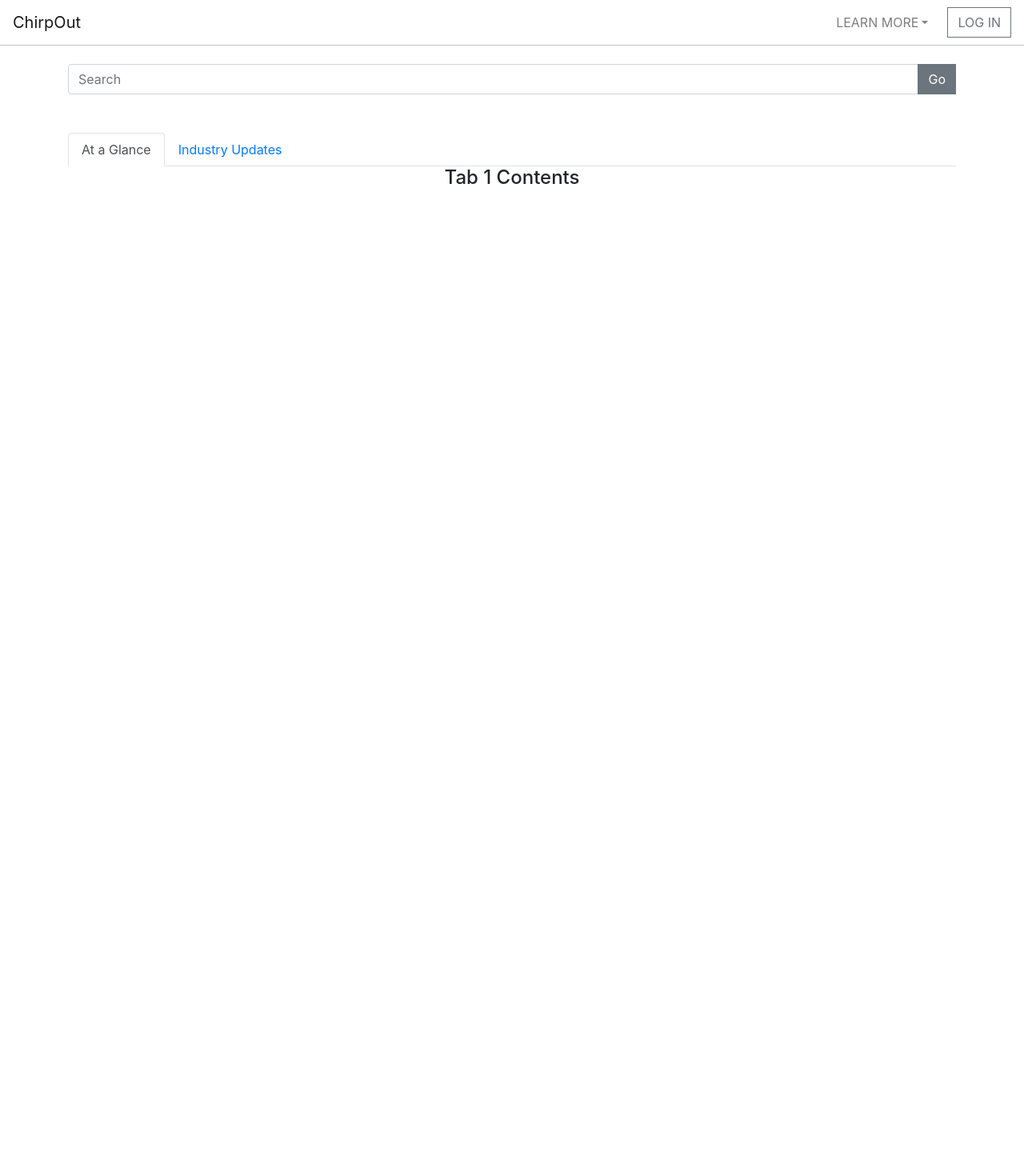
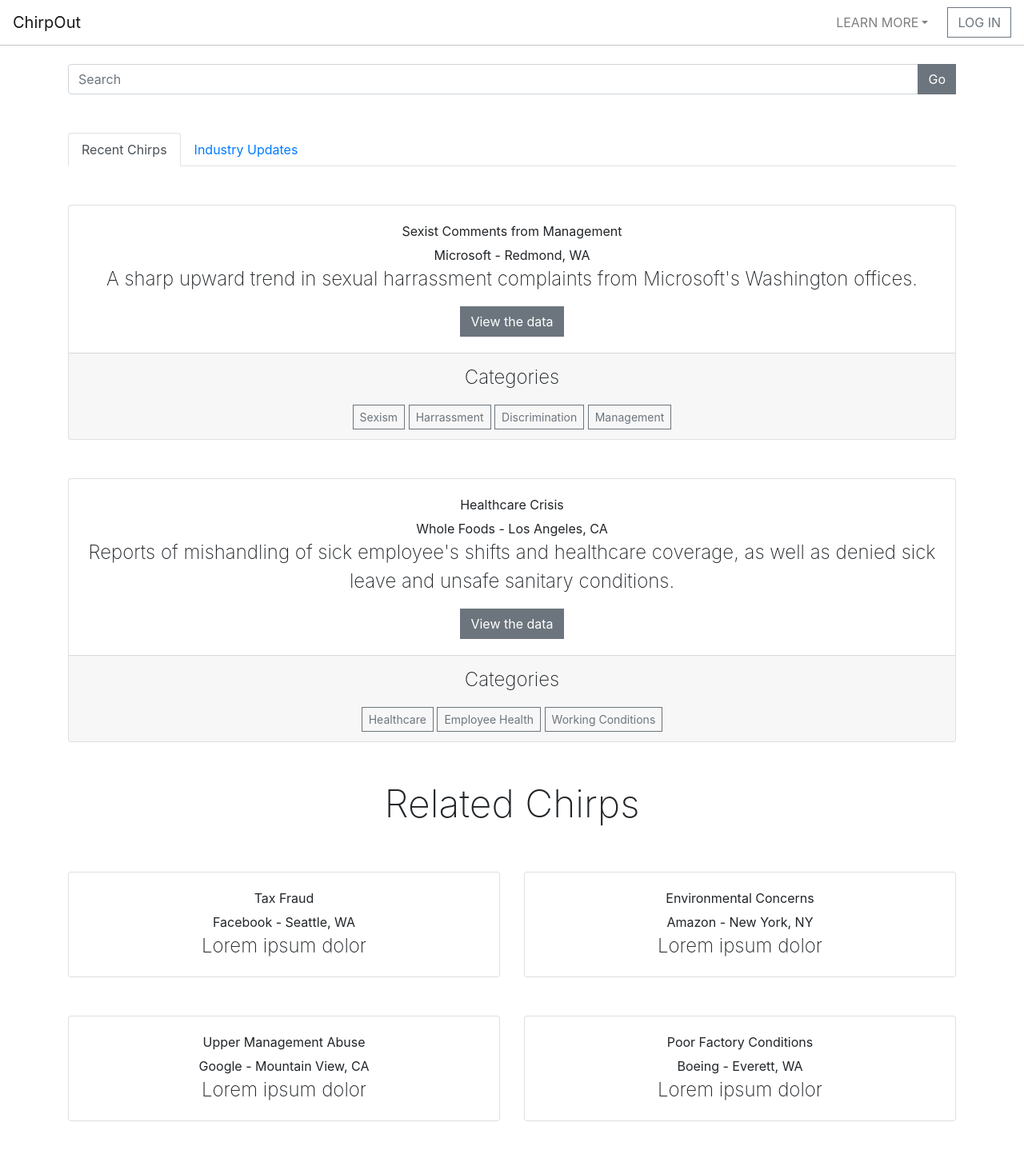
Before and after one commit to chirpout/app, a React (Create React App) app: page /dashboard in a window 1280 px wide. Shown: the top 1438 px of the page at 80% size. Before the commit the page ends 800 px from the top, so only its background shows below. Built offline with nearby package versions, Linux system fonts and the light colour scheme.

Commit message:
Mock out dashboard tabs.

```diff
--- a/src/pages/css/dashboard.module.css
+++ b/src/pages/css/dashboard.module.css
@@ -7,3 +7,11 @@
 .search {
     padding-bottom: 3em;
 }
+
+.rows {
+    padding-top: 3em;
+}
+
+.buttonrows {
+    padding-top: 0.5em;
+}
--- a/src/pages/css/report.module.css
+++ b/src/pages/css/report.module.css
@@ -36,5 +36,6 @@ html {
 }
 
 .maincontainer {
+    padding-top: 5em;
     text-align: center;
 }
--- a/src/pages/dashboard.js
+++ b/src/pages/dashboard.js
@@ -11,8 +11,11 @@ import {
   NavItem,
   NavLink,
   Card,
+  CardBody,
   CardTitle,
+  CardSubtitle,
   CardText,
+  CardFooter,
   Row,
   Col,
 } from "reactstrap";
@@ -52,7 +55,7 @@ const DashboardPanel = (props) => {
               toggle("1");
             }}
           >
-            At a Glance
+            Recent Chirps
           </NavLink>
         </NavItem>
         <NavItem>
@@ -68,33 +71,147 @@ const DashboardPanel = (props) => {
       </Nav>
       <TabContent activeTab={activeTab}>
         <TabPane tabId="1">
-          <Row>
+          <Row className={styles.rows}>
             <Col sm="12">
-              <h4>Tab 1 Contents</h4>
+              <Card>
+                <CardBody>
+                  <CardTitle>Sexist Comments from Management</CardTitle>
+                  <CardSubtitle>Microsoft - Redmond, WA</CardSubtitle>
+                  <CardText>
+                    A sharp upward trend in sexual harrassment complaints from
+                    Microsoft's Washington offices.
+                  </CardText>
+                  <Button>View the data</Button>
+                </CardBody>
+                <CardFooter>
+                  <p> Categories</p>
+                  <Button outline size="sm">
+                    Sexism
+                  </Button>{" "}
+                  <Button outline size="sm">
+                    Harrassment
+                  </Button>{" "}
+                  <Button outline size="sm">
+                    Discrimination
+                  </Button>{" "}
+                  <Button outline size="sm">
+                    Management
+                  </Button>
+                </CardFooter>
+              </Card>
+            </Col>
+          </Row>
+          <Row className={styles.rows}>
+            <Col sm="12">
+              <Card>
+                <CardBody>
+                  <CardTitle>Healthcare Crisis</CardTitle>
+                  <CardSubtitle>Whole Foods - Los Angeles, CA</CardSubtitle>
+                  <CardText>
+                    Reports of mishandling of sick employee's shifts and
+                    healthcare coverage, as well as denied sick leave and unsafe
+                    sanitary conditions.
+                  </CardText>
+                  <Button>View the data</Button>
+                </CardBody>
+                <CardFooter>
+                  <p> Categories</p>
+                  <Button outline size="sm">
+                    Healthcare
+                  </Button>{" "}
+                  <Button outline size="sm">
+                    Employee Health
+                  </Button>{" "}
+                  <Button outline size="sm">
+                    Working Conditions
+                  </Button>
+                </CardFooter>
+              </Card>
+            </Col>
+          </Row>
+          <Row className={styles.rows}>
+            <Col sm="12">
+              <h2>Related Chirps</h2>
+            </Col>
+          </Row>
+          <Row className={styles.rows}>
+            <Col sm="6">
+              <Card body>
+                <CardTitle>Tax Fraud</CardTitle>
+                <CardSubtitle>Facebook - Seattle, WA</CardSubtitle>
+                <CardText>Lorem ipsum dolor</CardText>
+              </Card>
+            </Col>
+            <Col sm="6">
+              <Card body>
+                <CardTitle>Environmental Concerns</CardTitle>
+                <CardSubtitle>Amazon - New York, NY</CardSubtitle>
+                <CardText>Lorem ipsum dolor</CardText>
+              </Card>
+            </Col>
+          </Row>
+          <Row className={styles.rows}>
+            <Col sm="6">
+              <Card body>
+                <CardTitle>Upper Management Abuse</CardTitle>
+                <CardSubtitle>Google - Mountain View, CA</CardSubtitle>
+                <CardText>Lorem ipsum dolor</CardText>
+              </Card>
+            </Col>
+            <Col sm="6">
+              <Card body>
+                <CardTitle>Poor Factory Conditions</CardTitle>
+                <CardSubtitle>Boeing - Everett, WA</CardSubtitle>
+                <CardText>Lorem ipsum dolor</CardText>
+              </Card>
             </Col>
           </Row>
         </TabPane>
         <TabPane tabId="2">
-          <Row>
-            <Col sm="6">
-              <Card body>
-                <CardTitle>Special Title Treatment</CardTitle>
-                <CardText>
-                  With supporting text below as a natural lead-in to additional
-                  content.
-                </CardText>
-                <Button>Go somewhere</Button>
-              </Card>
+          <Row className={styles.rows}>
+            <Col sm="12">
+              <h4>
+                Select an industry below or search for one above to view
+                reports.
+              </h4>
             </Col>
-            <Col sm="6">
-              <Card body>
-                <CardTitle>Special Title Treatment</CardTitle>
-                <CardText>
-                  With supporting text below as a natural lead-in to additional
-                  content.
-                </CardText>
-                <Button>Go somewhere</Button>
-              </Card>
+          </Row>
+          <Row className={styles.rows}>
+            <Col sm="12">
+              <Button outline size="sm">
+                Business
+              </Button>{" "}
+              <Button outline size="sm">
+                Education
+              </Button>{" "}
+              <Button outline size="sm">
+                Engineering - Civil
+              </Button>{" "}
+              <Button outline size="sm">
+                Engineering - Software
+              </Button>{" "}
+              <Button outline size="sm">
+                Engineering - Electrical
+              </Button>{" "}
+              <Button outline size="sm">
+                Engineering - Hardware
+              </Button>
+            </Col>
+          </Row>
+          <Row className={styles.buttonrows}>
+            <Col sm="12">
+            <Button outline size="sm">
+                Engineering - Management
+              </Button>{" "}
+              <Button outline size="sm">
+                Healthcare
+              </Button>{" "}
+              <Button outline size="sm">
+                Service - Restaurant
+              </Button>{" "}
+              <Button outline size="sm">
+                Service - Personal Styling
+              </Button>
             </Col>
           </Row>
         </TabPane>
```
Also changed, not shown: 1 other file (tests, documents, lock files or other folders).
